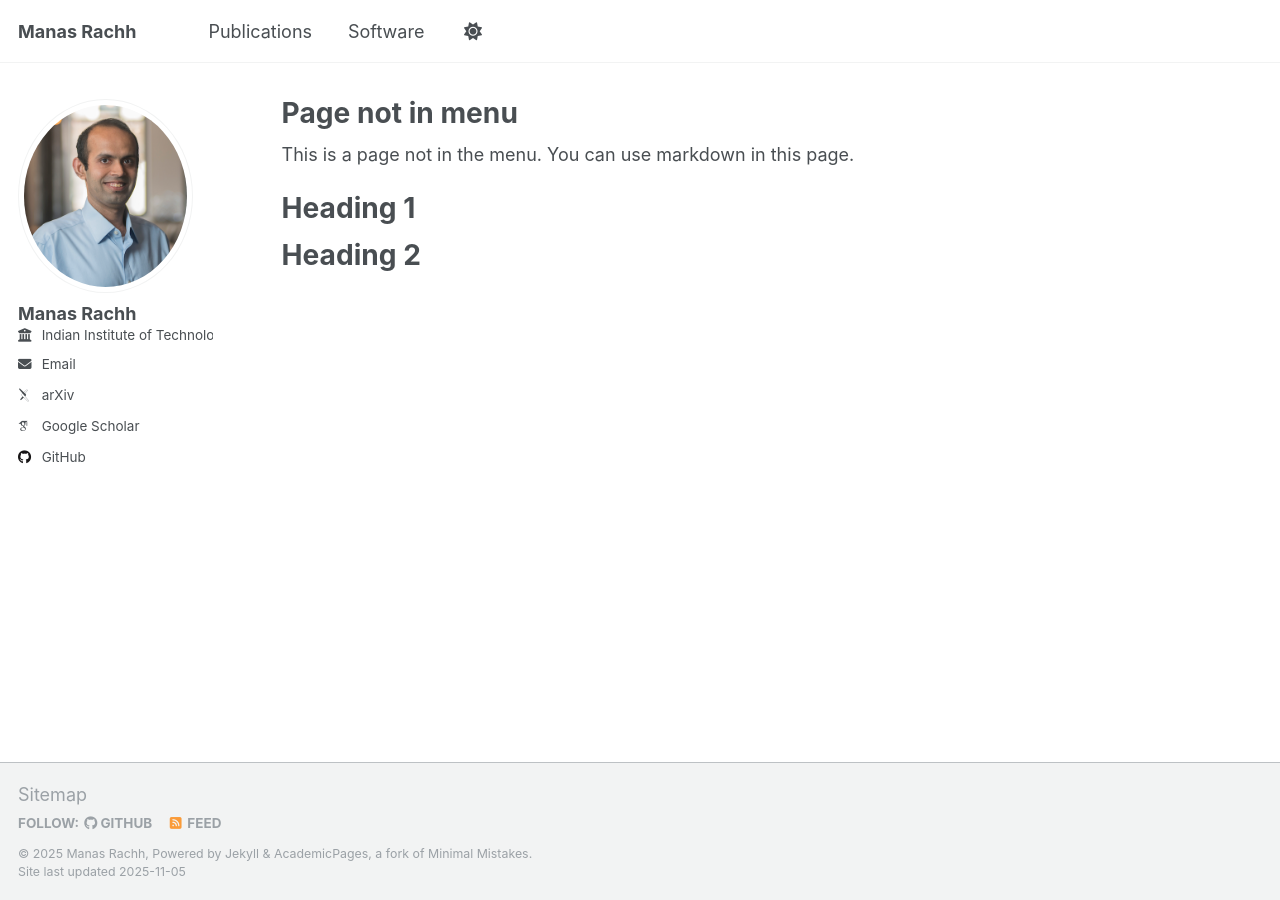
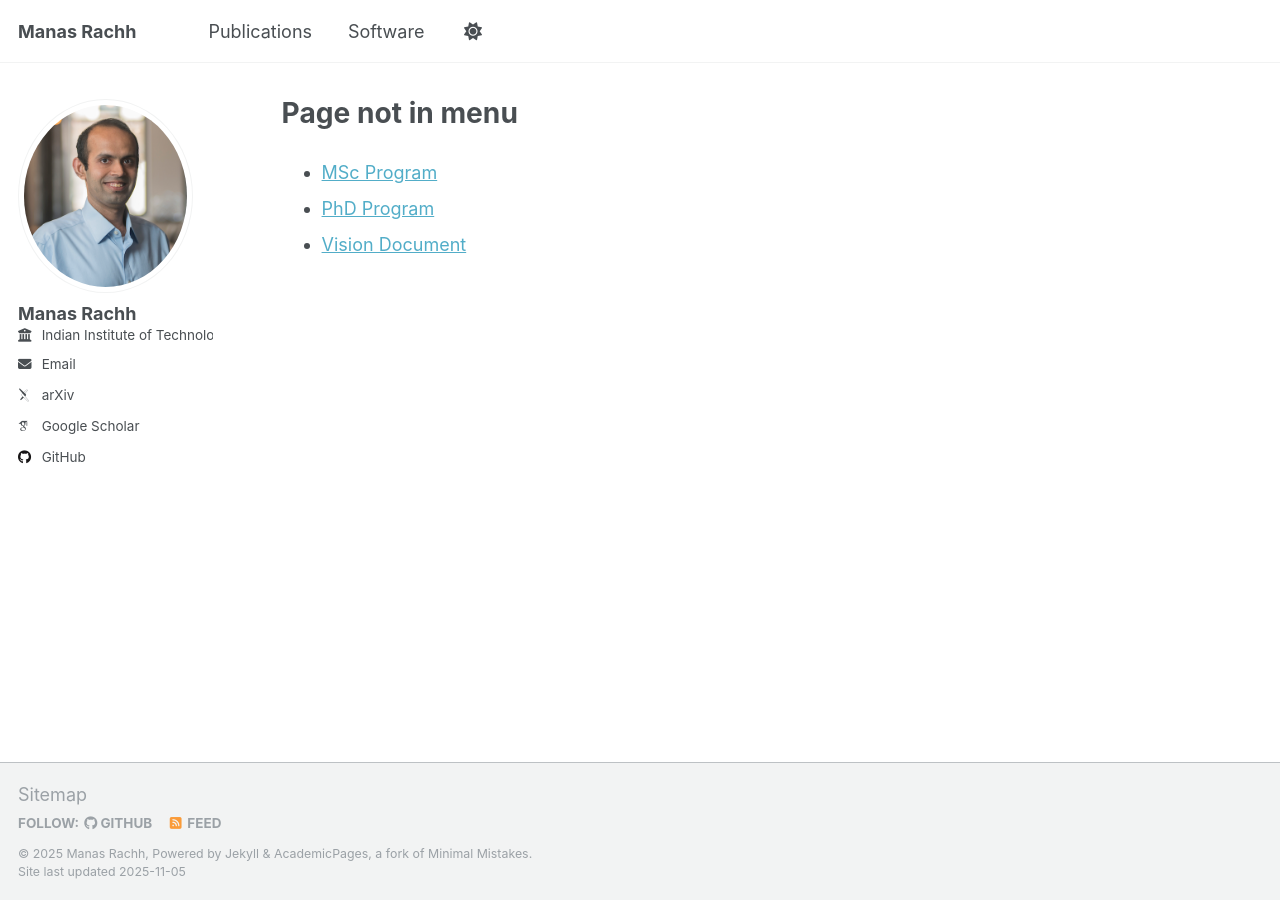
Before and after one commit to mrachh/mrachh.github.io, a Jekyll site: the page built from _pages/non-menu-page.md, in a window 1280 px wide. Built offline with Jekyll 4.4.1, drawn with Linux system fonts in a browser that asks for light colours; some web fonts are replaced; a script that is not in the unit is left out.

Commit message:
adding cam docs here

```diff
--- a/_pages/non-menu-page.md
+++ b/_pages/non-menu-page.md
@@ -7,10 +7,6 @@ redirect_from:
   - "/nmp.html"
 ---
 
-This is a page not in the menu. You can use markdown in this page.
-
-Heading 1
-======
-
-Heading 2
-======
+* [MSc Program](https://docs.google.com/document/d/13LZG8zECyQ9QzVuZz2KIox6yVzTgUgywidFhftTWQBI/edit?usp=sharing)
+* [PhD Program](https://docs.google.com/document/d/1lHaRuoIOZXLXad6ooURZueA-t6dekVIiXXubtcLkECI/edit?usp=sharing)
+* [Vision Document](https://www.overleaf.com/8327319814xwbbkpvpjbkb#772ed2)
```
